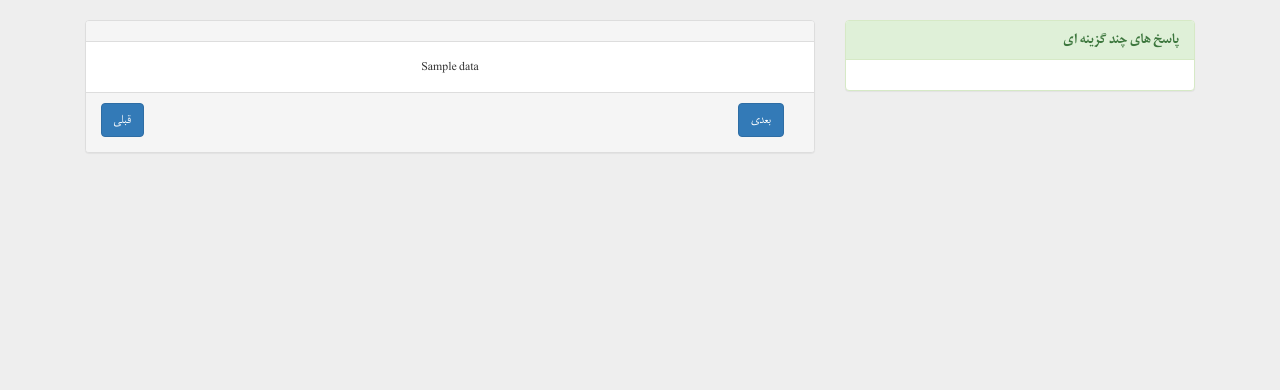
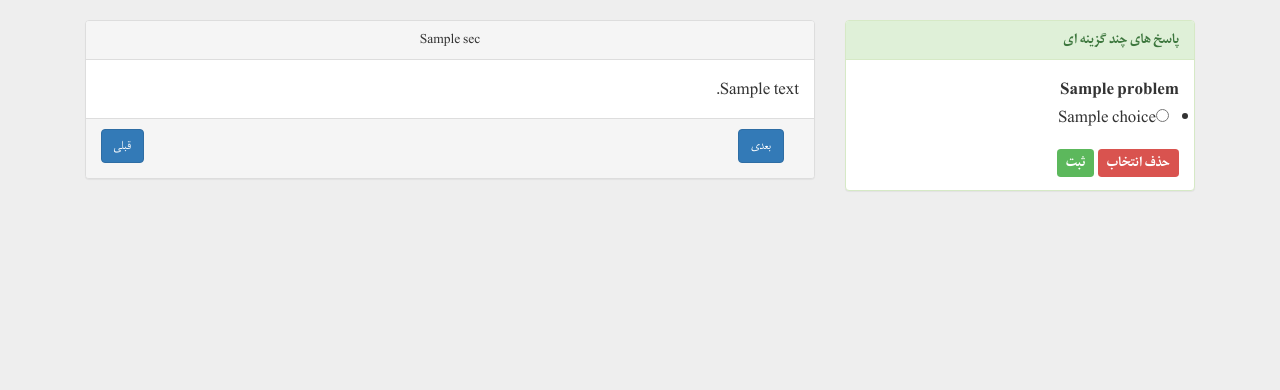
Before and after one commit to behnejad/gosling, a Django app: template templates/problem.html in a window 1280 px wide. Shown: the part 72-462 px from the top of the page. Run offline with Django 3.2, Linux system fonts and the light colour scheme; the template is opened without the code that fills it: most values are stand-ins (such as "Sample title", 1, 10 or a date in 2020); some libraries are stand-ins or nearby versions.

Commit message:
problem can be retrieve now;

```diff
--- a/exam/views.py
+++ b/exam/views.py
@@ -23,7 +23,8 @@ def group_list(request):
 
 
 def problem(request):
-    return render(request, 'problem.html')
+    p = prob.objects.get_queryset()[:1][0]
+    return render(request, 'problem.html', {'problem': p})
 
 
 def createGroup(request):
--- a/templates/problem.html
+++ b/templates/problem.html
@@ -7,10 +7,10 @@
 		<div class="rtl irmitra" align="center">
 			<div class="panel panel-default">
 				<div class="panel-heading">
-{#					<h2 class="panel-title">اینجا عنوان سواله</h2>#}
+					<h2 class="panel-title">{{ problem.sec }}</h2>
 				</div>
-				<div class="panel-body">
-				   {{ data }}
+				<div class="panel-body" style="font-size: 20px;" align="right">
+				   {{ problem.text|safe }}
 				</div>
 				<div class="panel-footer" style="height: 60px;">
 					<div class="col-md-1">
@@ -37,10 +37,21 @@
 					</div>
 					<div id="collapseOne" class="panel-collapse collapse {% if panel == 1 or True %}in{% endif %}"
 						 role="tabpanel" aria-labelledby="headingOne">
-						<div class="panel-body">
-							{% for choice in choices %}
-
+						<div class="panel-body" style="font-size: 20px;">
+							<b>{{ problem.question }}</b>
+							<ul>
+							{% for choice in problem.anss %}
+								{% if choice %}
+								<li>
+									<label>
+										<input type="radio" name="koft" id="{{ forloop.counter }}">{{ choice }}
+									</label>
+								</li>
+								{% endif %}
 							{% endfor %}
+							</ul>
+							<a class="label label-danger pak" id="koft">حذف انتخاب</a>
+							<a class="label label-success pak" id="">ثبت</a>
 {#							<ol>#}
 {#							{% for i in "as" %}#}
 {#							<li>#}
@@ -54,7 +65,6 @@
 {#								</li>#}
 {#								{% endfor %}#}
 {#								</ul>#}
-{#								<a class="label label-danger pak" id="">حذف انتخاب</a>#}
 {#							<hr>#}
 {#							</li>#}
 {#							{% endfor %}#}
```
Also changed, not shown: exam/models.py (+4 -3 lines).
